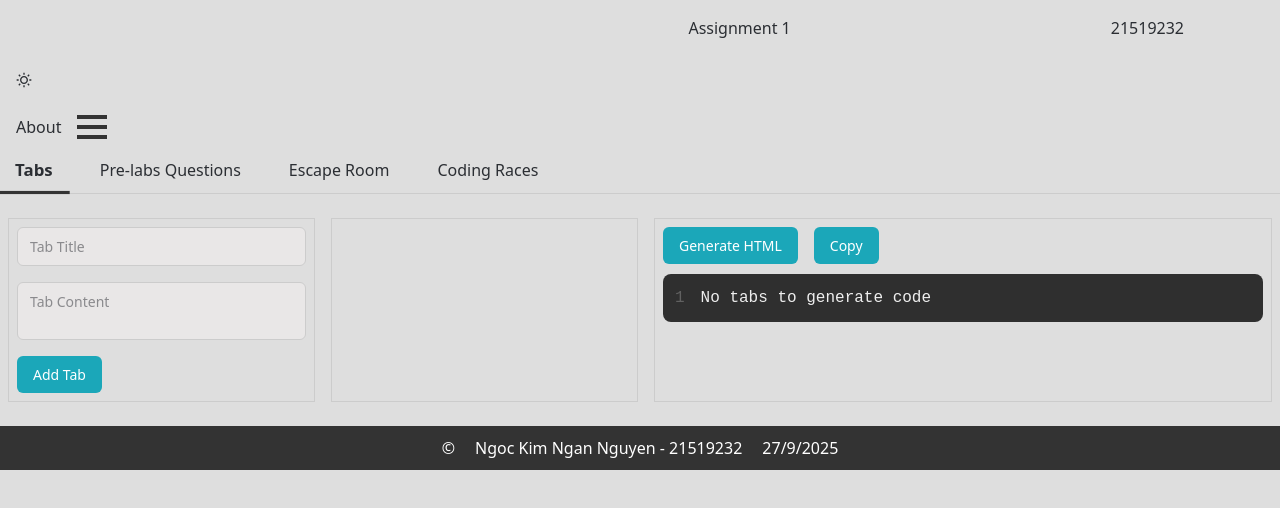
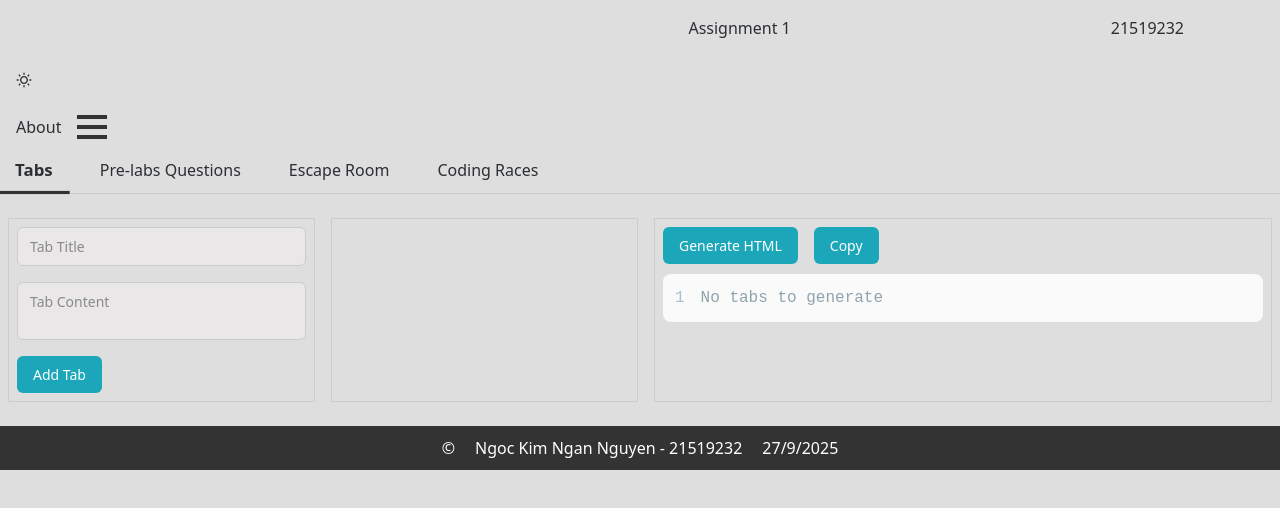
Before and after one commit to nganLikeable/LMS-Moodle-Featuring-Escape-room, a Next.js app: page / in a window 1280 px wide. Shown: the top 508 px of the page. Built offline with nearby package versions, Linux system fonts and the light colour scheme.

Commit message:
added themes to output, refactored syntaxhighlighterProps for reusing

```diff
--- a/app/Components/Output.tsx
+++ b/app/Components/Output.tsx
@@ -1,10 +1,14 @@
 "use client";
 
+import { useTheme } from "next-themes";
 import { useState } from "react";
 
 // to highlight html code
 import { Prism as SyntaxHighlighter } from "react-syntax-highlighter";
-import { materialDark } from "react-syntax-highlighter/dist/esm/styles/prism";
+import {
+  materialDark,
+  materialLight,
+} from "react-syntax-highlighter/dist/esm/styles/prism";
 
 import styles from "./Output.module.css";
 import { Tab } from "./types";
@@ -69,12 +73,20 @@ export default function Output() {
     navigator.clipboard.writeText(output);
     alert("HTML copied to clipboard!");
   };
+  // pick theme for code/txt output
+  const { theme, systemTheme } = useTheme();
+  const effectiveTheme = theme === "system" ? systemTheme : theme;
+  const syntaxTheme = effectiveTheme === "dark" ? materialDark : materialLight;
+  // if there is code to highlight
+  const hasCode = tabs.length > 0 && output.trim().length > 0;
+  const language = hasCode ? "html" : "text";
+  const renderedOutput = language === "html" ? output : "No tabs to generate";
 
   // common props used to render text (html or txt)
   const highlighterProps = {
     // if there is any tab and output to generate code => highlight in html, otherwise, show in plain text w/o highlighting
-    language: tabs.length > 0 && output ? "html" : "text",
-    style: materialDark,
+    language: language,
+    style: syntaxTheme,
     showLineNumbers: true,
     wrapLines: true,
     lineProps: { style: { wordBreak: "break-all", whiteSpace: "pre-wrap" } },
@@ -85,7 +97,8 @@ export default function Output() {
       width: "600px",
       overflowX: "auto",
     },
-  };
+  } as const; // preserve all literals as narrow types
+
   return (
     <div className={styles.container}>
       <div className={styles.outputButtons}>
@@ -96,45 +109,10 @@ export default function Output() {
           Copy
         </button>
       </div>
-      {/* repeating syntaxhighlighter props but no time */}
-      {tabs.length && output ? (
-        <SyntaxHighlighter
-          // only shows output as html when there are tabs and output, otherwise, display text
-          language={tabs.length && output ? "html" : "text"}
-          style={materialDark}
-          lineProps={{
-            style: { wordBreak: "break-all", whiteSpace: "pre-wrap" },
-          }}
-          wrapLines={true}
-          showLineNumbers={true}
-          customStyle={{
-            marginTop: "10px",
-            borderRadius: "8px",
-            padding: "12px",
-            width: "600px",
-          }}
-        >
-          {output}
-        </SyntaxHighlighter>
-      ) : (
-        <SyntaxHighlighter
-          language="text"
-          style={materialDark}
-          lineProps={{
-            style: { wordBreak: "break-all", whiteSpace: "pre-wrap" },
-          }}
-          wrapLines={true}
-          showLineNumbers={true}
-          customStyle={{
-            marginTop: "10px",
-            borderRadius: "8px",
-            padding: "12px",
-            width: "600px",
-          }}
-        >
-          {"No tabs to generate code"}
-        </SyntaxHighlighter>
-      )}
+      <SyntaxHighlighter {...highlighterProps}>
+        {/* only shows output as html when there are tabs and output, otherwise, display text */}
+        {renderedOutput}
+      </SyntaxHighlighter>
     </div>
   );
 }
--- a/app/layout.tsx
+++ b/app/layout.tsx
@@ -26,7 +26,7 @@ export default function RootLayout({
   children: React.ReactNode;
 }>) {
   return (
-    <html lang="en" className="light">
+    <html lang="en" suppressHydrationWarning>
       <body>
         <ThemeProvider
           attribute="data-theme"
--- a/tailwind.config.js
+++ /dev/null
@@ -1,9 +0,0 @@
-/** @type {import('tailwindcss').Config} */
-module.exports = {
-  darkMode: ["class", '[data-theme="dark"]'], // ✅ add this
-  content: ["./app/**/*.{js,ts,jsx,tsx}", "./components/**/*.{js,ts,jsx,tsx}"],
-  theme: {
-    extend: {},
-  },
-  plugins: [],
-};
```
